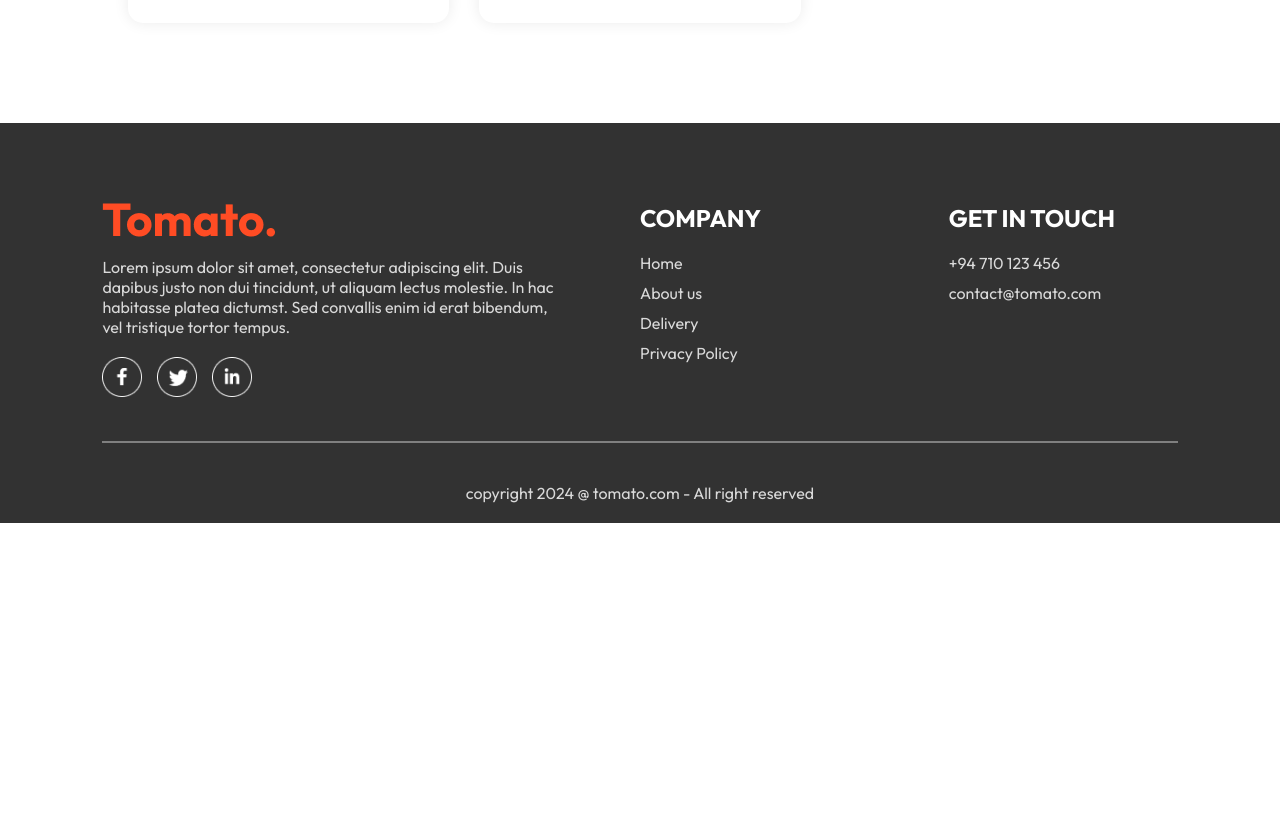
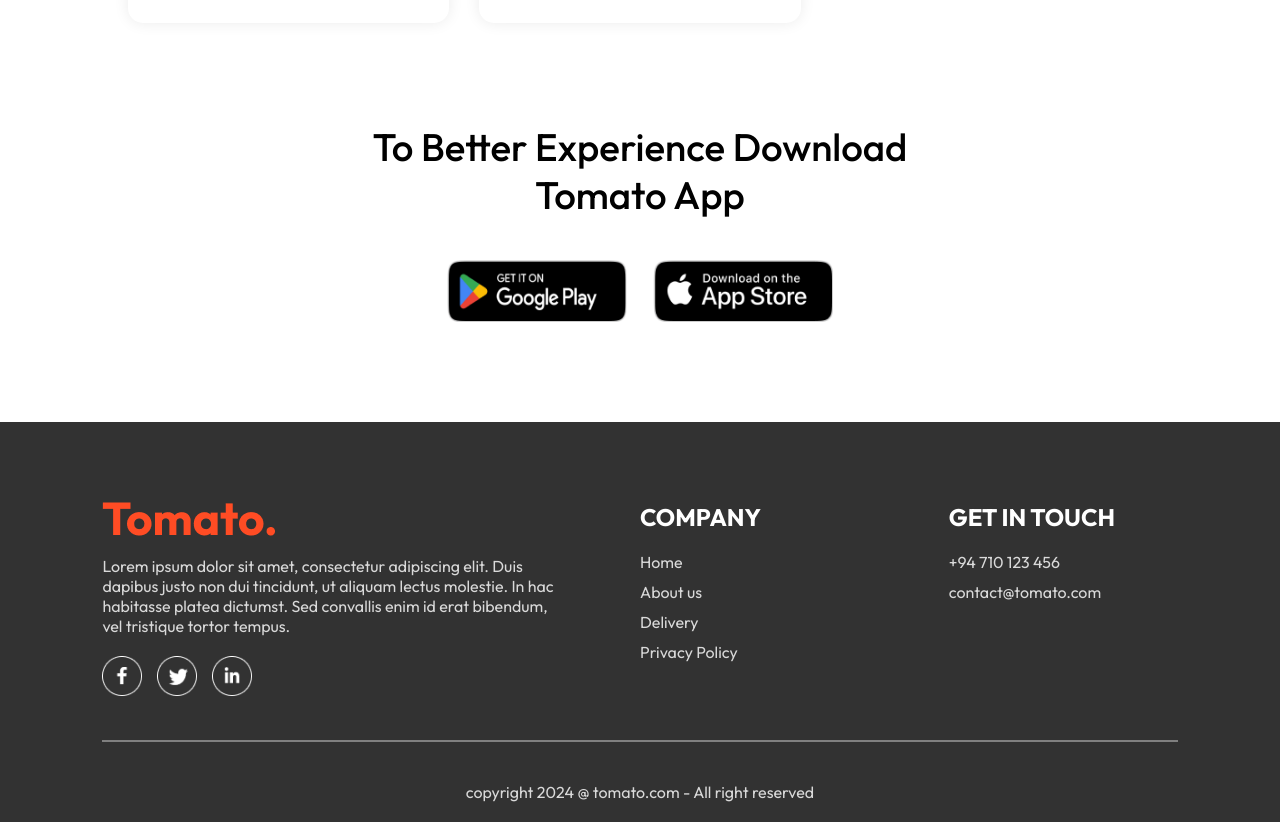
Before and after one commit to hasharas/Food-Delivery-app, a React (Vite) app in the folder frontend/: page / in a window 1280 px wide. Shown: the part 6120-6942 px from the top of the page. Before the commit the page ends 6643 px from the top, so only its background shows below. Built offline with nearby package versions, Linux system fonts and the light colour scheme.

Commit message:
create app download layout and style it

```diff
--- /dev/null
+++ b/frontend/src/components/AppDawnload/AppDawnload.css
@@ -0,0 +1,25 @@
+.app-download{
+      margin: auto;
+      margin-top: 100px;
+      font-size: max(3vw,20px);
+      text-align: center;
+      font-weight: 500;
+}
+
+.app-download-platforms{
+      display: flex;
+      justify-content: center;
+      gap: max(2vw,10px);
+      margin-top: 40px;
+}
+
+.app-download-platforms img{
+      width: max(30vw,120px);
+      max-width: 180px;
+      transition: 0.5s;
+      cursor: pointer;
+}
+
+.app-download-platforms img:hover{
+     transform: scale(1.15);
+}
--- /dev/null
+++ b/frontend/src/components/AppDawnload/AppDownload.jsx
@@ -0,0 +1,18 @@
+import React from 'react';
+import './AppDawnload.css'
+import { assets } from '../../assets/assets';
+
+const AppDownload = () => {
+  return (
+    <div className='app-download' id='app-download'>
+            <p>To Better Experience Download <br /> Tomato App</p>
+            <div className="app-download-platforms">
+                  <img src={assets.play_store} alt="" />
+                  <img src={assets.app_store} alt="" />
+            </div>
+
+    </div>
+  );
+}
+
+export default AppDownload;
--- a/frontend/src/pages/Home/Home.jsx
+++ b/frontend/src/pages/Home/Home.jsx
@@ -3,6 +3,7 @@
 import Header from '../../components/Header/Header';
 import ExploreMenu from '../../components/ExploreMenu/ExploreMenu';
 import FoodDisplay from '../../components/FoodDisplay/FoodDisplay';
+import AppDownload from '../../components/AppDawnload/AppDownload';
 
 const Home = () => {
 
@@ -13,6 +14,8 @@
        <Header />
        <ExploreMenu category={category} setCategory={setCategory}/>
        <FoodDisplay category={category}/>
+       <AppDownload />
+
     </div>
   );
 }
```
